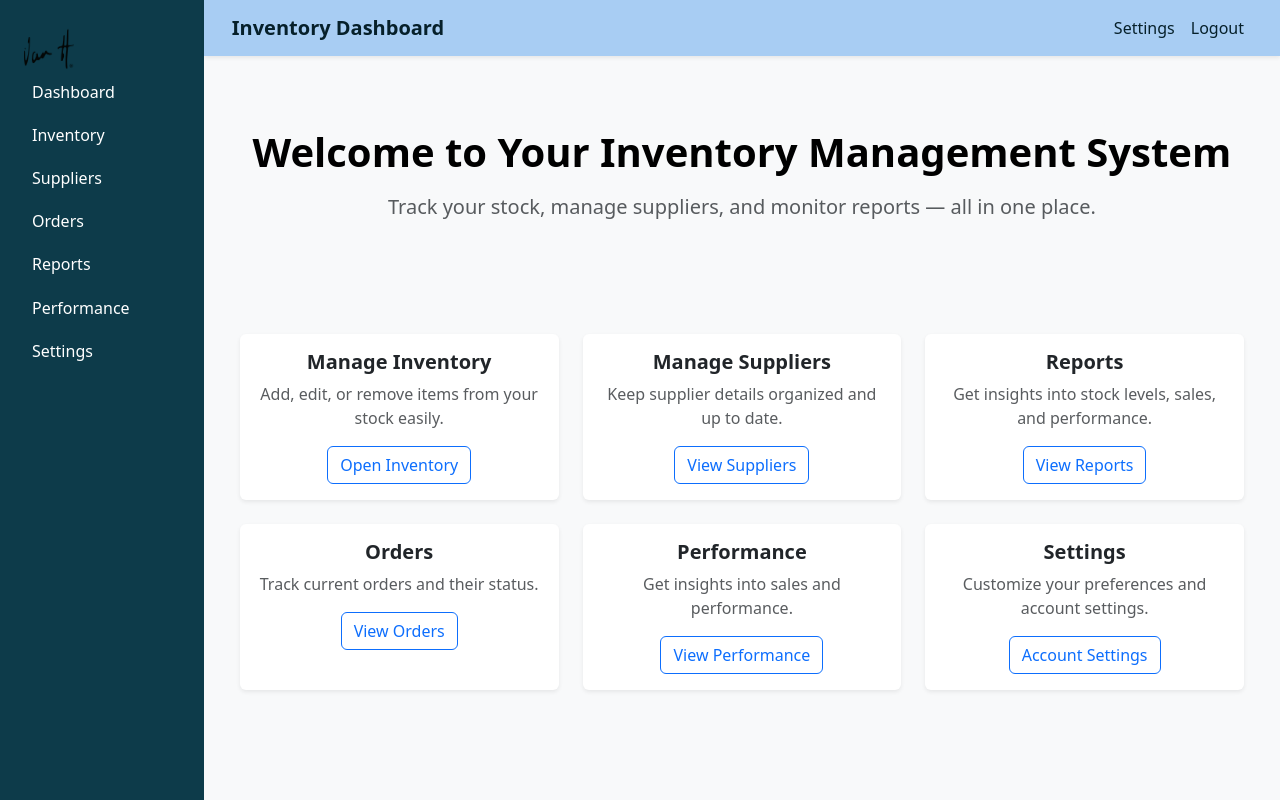
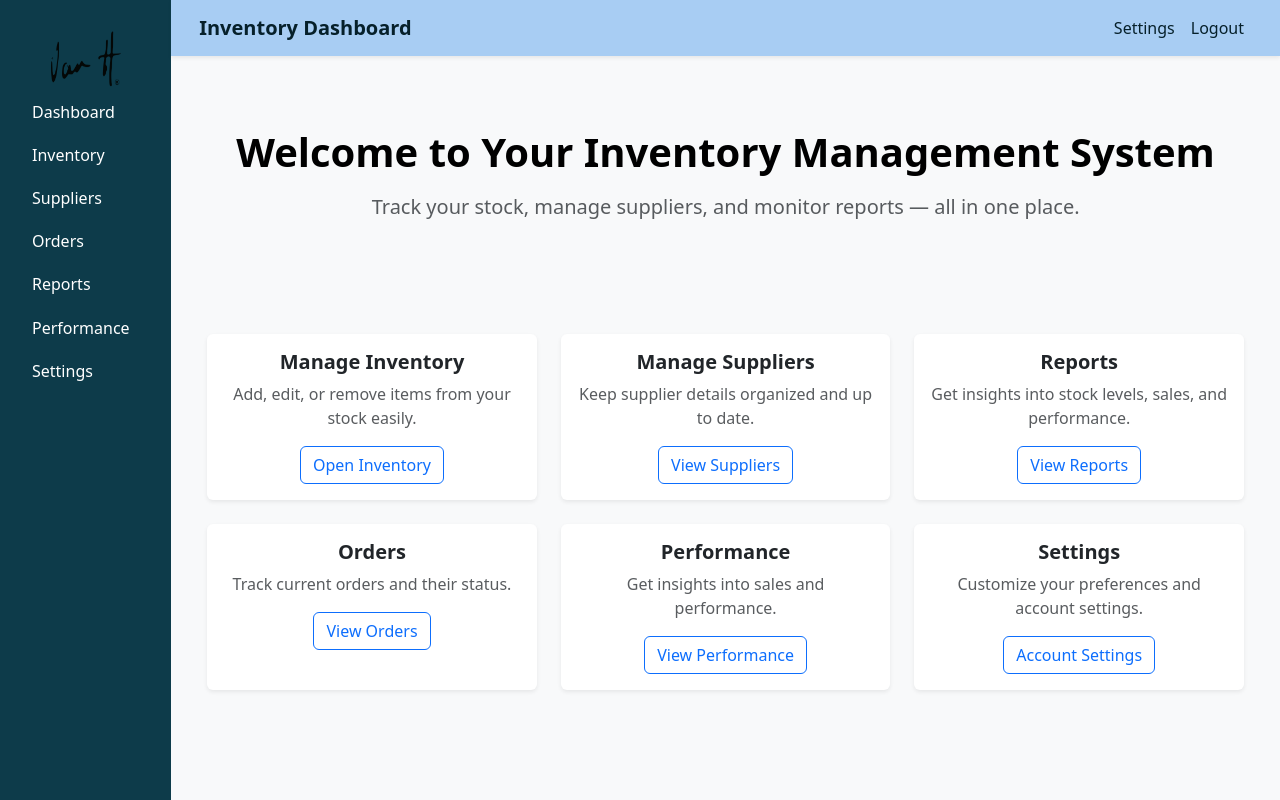
Before and after one commit to gitmatt69/Group12, a Flask app: page / in a window 1280 px wide. Run offline with Flask 3, Linux system fonts and the light colour scheme.

Commit message:
changed the logo and sidebar to be a bit smaller

```diff
--- a/static/style.css
+++ b/static/style.css
@@ -5,7 +5,7 @@
     --text-colour: #212529;
     --nav-text: #06202a;
     --sidebar-bg: #0d3b4a;
-    --sidebar-width: 220px;
+    --sidebar-width: 180px;
 }
 
 .btn-primary {
--- a/templates/index.html
+++ b/templates/index.html
@@ -11,9 +11,11 @@
 
     <!-- Sidebar -->
     <div id="sidebar">
-      <a class="navbar-brand" href="#">
-          <img src="{{ url_for('static', filename='logo.png') }}" alt="Logo" width="50" height="50">
-      </a>
+      <div class="container w-100 d-flex justify-content-center">
+         <a class="navbar-brand" href="#">
+            <img src="{{ url_for('static', filename='logo.png') }}" alt="Logo" width="70" height="70">
+         </a>
+      </div>
 
       <ul class="nav flex-column">
         <li class="nav-item mb-2"><a href="{{ url_for('index') }}" class="nav-link text-white">Dashboard</a></li>
```
